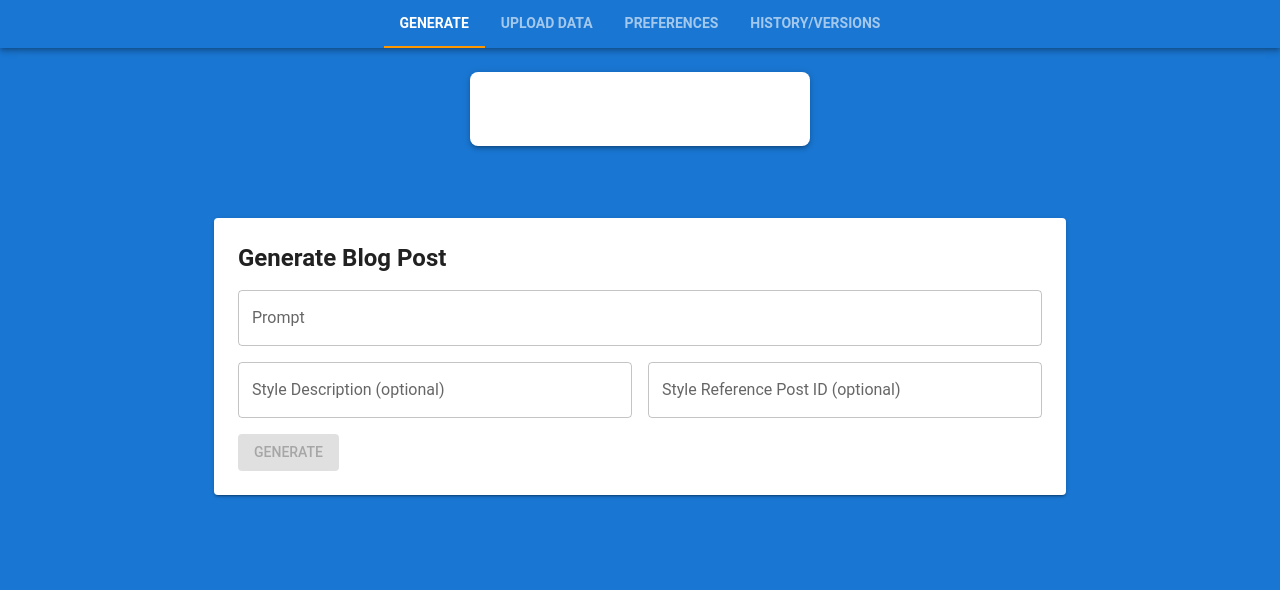
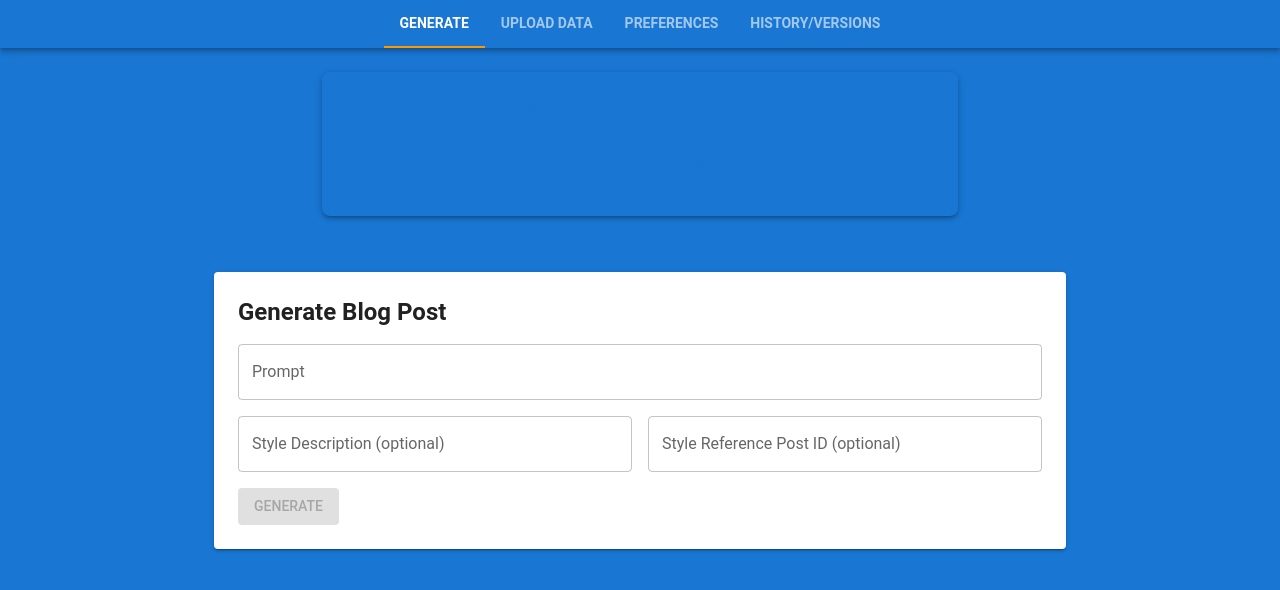
Before and after one commit to veeravn/ai-blog-writer-ui, a React (Create React App) app: page / in a window 1280 px wide. Shown: the top 590 px of the page. Built offline with nearby package versions, Linux system fonts and the light colour scheme; no server answers.

Commit message:
change title color

```diff
--- a/src/App.js
+++ b/src/App.js
@@ -26,8 +26,8 @@ export default function App() {
                 </AppBar>
                 {/* Title Section */}
                 <Box sx={{ display: "flex", justifyContent: "center", mt: 3 }}>
-                    <Typography variant="h4" color="primary.contrastText" sx={{
-                        background: "#fff",
+                    <Typography variant="h1" color="primary.main" sx={{
+                        background: "primary.contrastText",
                         px: 4, py: 2,
                         borderRadius: 2,
                         boxShadow: 3,
--- a/src/api.js
+++ b/src/api.js
@@ -8,7 +8,6 @@ if (!FUNCTION_KEY) {
 // axios.defaults.headers.common["x-functions-key"] = FUNCTION_KEY;
 axios.defaults.headers.common["Content-Type"] = "application/json";
 axios.defaults.headers.common["Accept"] = "application/json";
-axios.defaults.headers.common["Access-Control-Allow-Origin"] = "*";
 axios.defaults.params = {}
 // axios.defaults.params["code"] = FUNCTION_KEY;
 export const generateBlogPost = (data) =>
```
